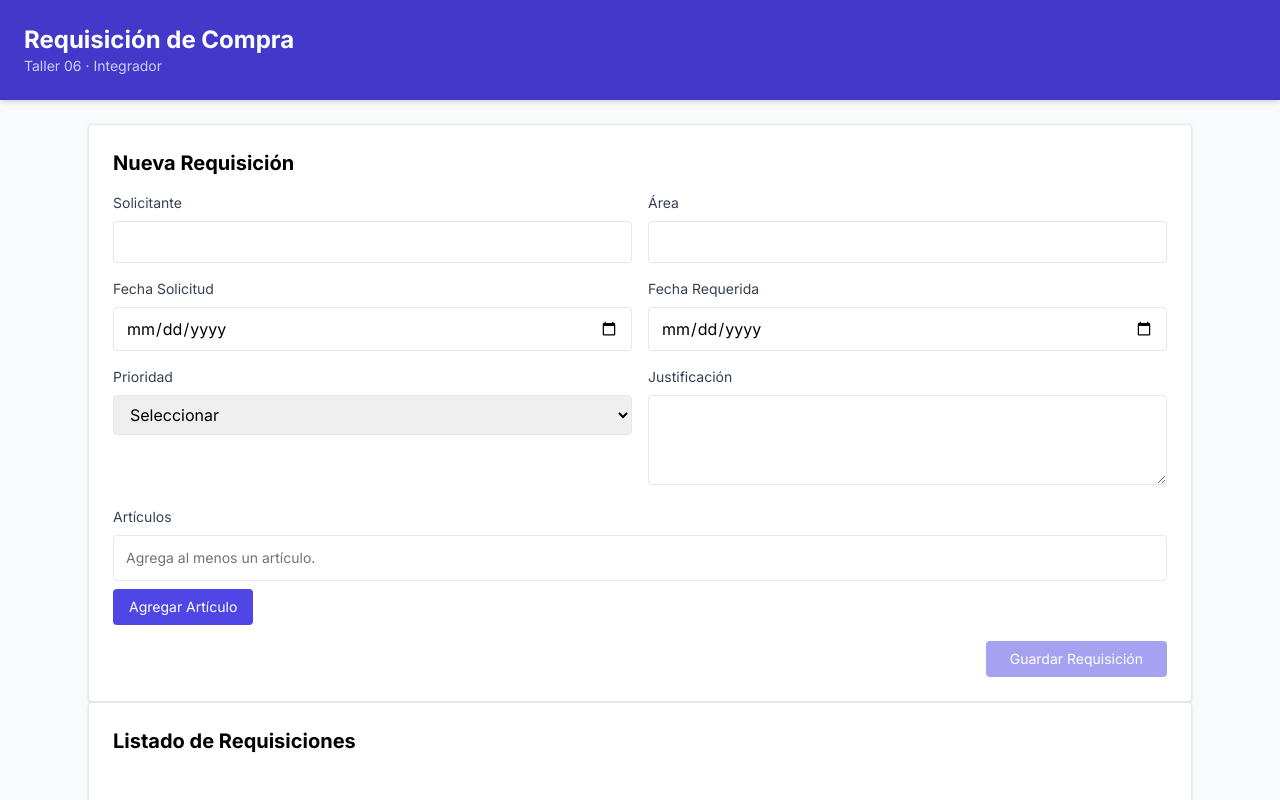
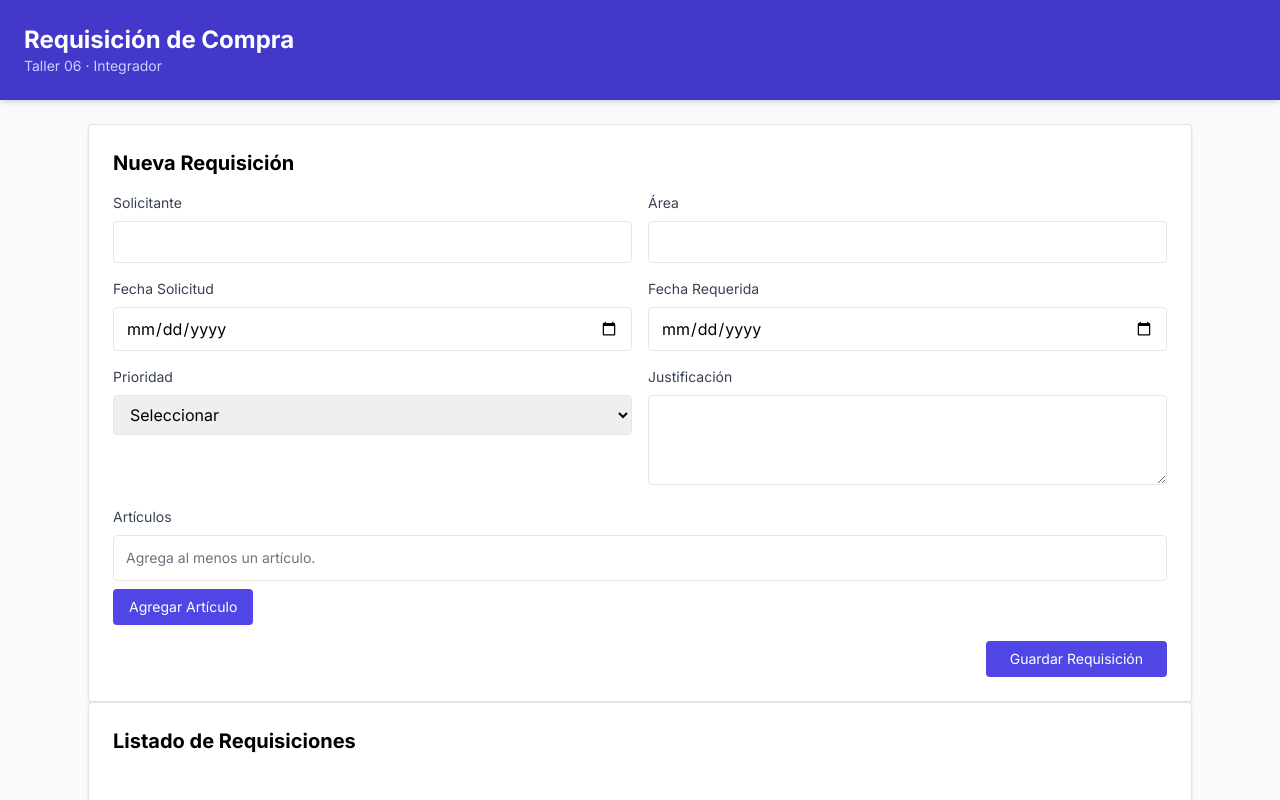
Before and after one commit to guidoriao/com30-taller06-riano, an Angular app: page / in a window 1280 px wide. Shown: the top 800 px of the page. Built offline with nearby package versions, Linux system fonts and the light colour scheme.

Commit message:
error de ultima hora arreglado

```diff
--- a/src/app/components/formulario-requisicion.html
+++ b/src/app/components/formulario-requisicion.html
@@ -92,7 +92,7 @@
     </div>
 
     <div class="flex justify-end mt-4">
-      <button type="submit" [disabled]="form.invalid" class="bg-indigo-600 text-white px-6 py-2 rounded hover:bg-indigo-700 disabled:opacity-50 disabled:cursor-not-allowed text-sm font-medium">Guardar Requisición</button>
+      <button type="submit" class="bg-indigo-600 text-white px-6 py-2 rounded hover:bg-indigo-700 text-sm font-medium">Guardar Requisición</button>
     </div>
   </form>
 </div>
--- a/src/app/components/formulario-requisicion.ts
+++ b/src/app/components/formulario-requisicion.ts
@@ -49,9 +49,7 @@ export class FormularioRequisicionComponent {
   }
 
   enviar() {
-    if (this.form.invalid) {
-      return;
-    }
+    // Validación temporalmente desactivada para entrega
     const valor = this.form.getRawValue();
     const requisicion = {
       solicitante: valor.solicitante,
--- a/src/app/components/listado-requisiciones.html
+++ b/src/app/components/listado-requisiciones.html
@@ -54,3 +54,4 @@
     <div class="mt-6 p-4 text-gray-400 text-sm">Cargando resumen...</div>
   }
 </div>
+//div centrado
```
